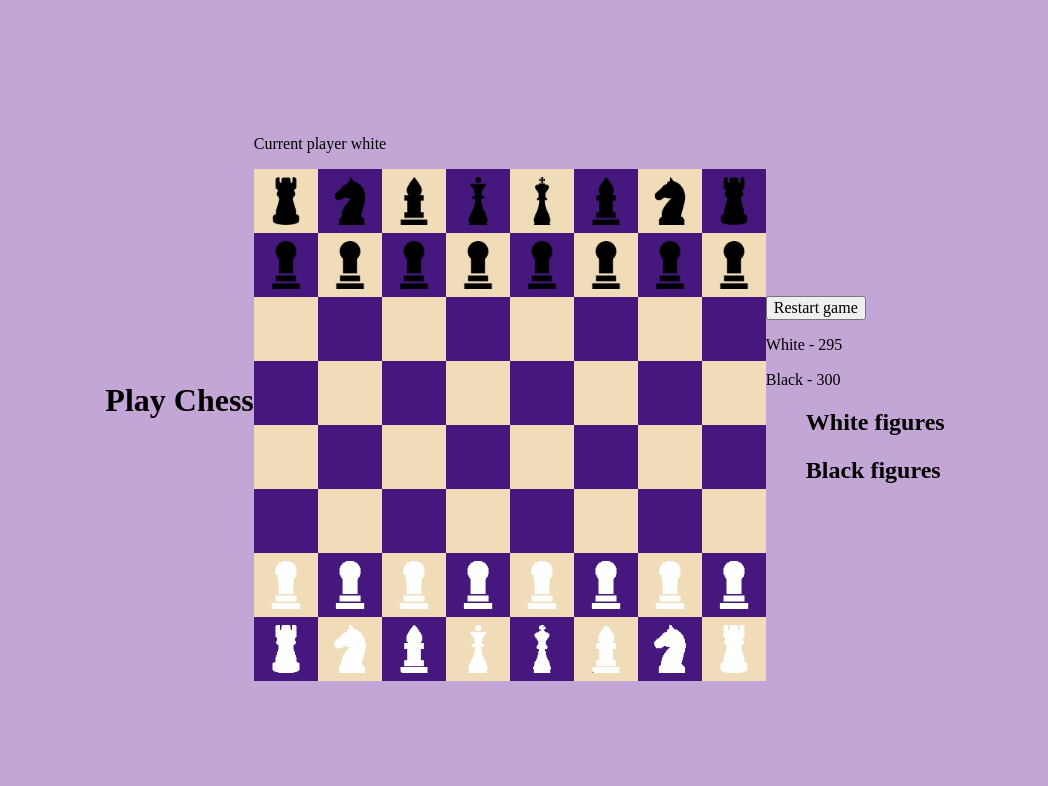
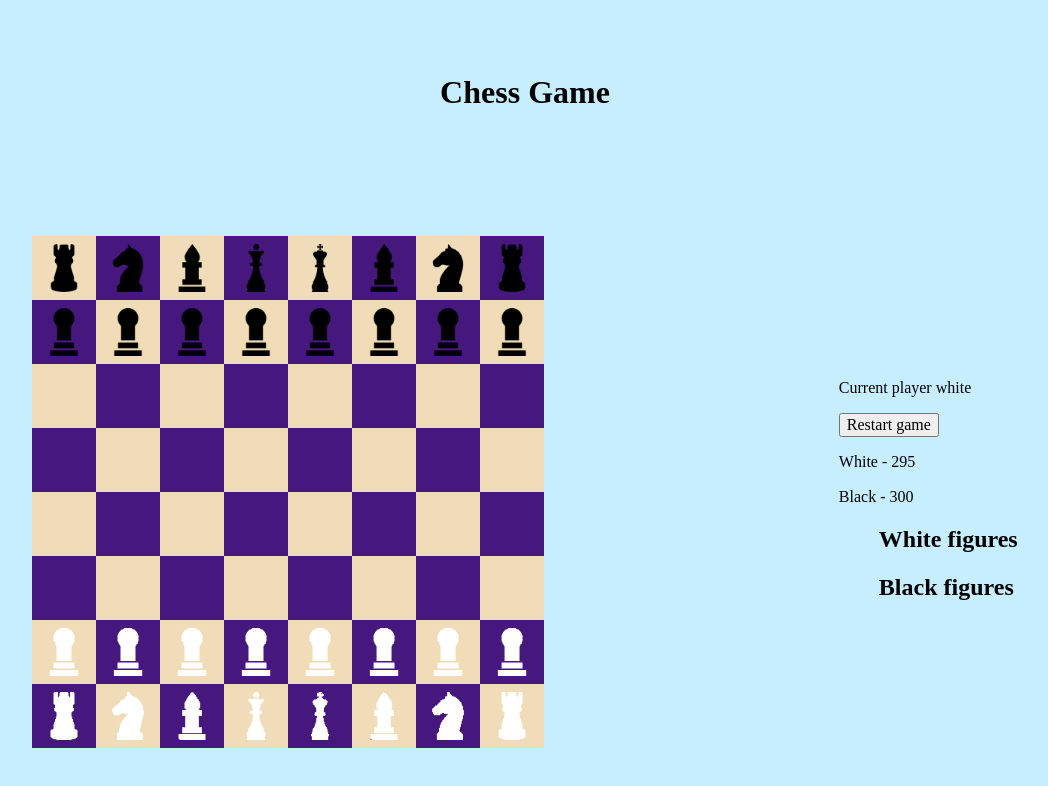
Before and after one commit to IVKrylova/chess, a React (Create React App) app: page / in a window 1280 px wide. Shown: the top 786 px of the page, without its empty margins (115-1163 px from the left). Built offline with nearby package versions, Linux system fonts and the light colour scheme.

Commit message:
refactor: change semantics

```diff
--- a/src/components/App/App.css
+++ b/src/components/App/App.css
@@ -1,8 +1,19 @@
 .app {
   height: 100vh;
   width: 100%;
-  display: flex;
-  justify-content: center;
+  display: grid;
+  justify-items: center;
   align-items: center;
-  background-color: rgb(195, 166, 213);
+  grid-template-areas:
+    'title title'
+    'board state';
+  background-color: #C7EEFF;
 }
+
+.main-title {
+  grid-area: title;
+}
+
+.game-state {
+  grid-area: state;
+}
--- a/src/components/App/App.tsx
+++ b/src/components/App/App.tsx
@@ -3,8 +3,7 @@ import { BoardClass } from '../../models/BoardClass';
 import { Colors } from '../../models/Colors';
 import { PlayerClass } from '../../models/PlayerClass';
 import Board from '../Board/Board';
-import LostFigures from '../LostFigures/LostFigures';
-import Timer from '../Timer/Timer';
+import GameState from '../GameState/GameState';
 import './App.css';
 
 const App = () => {
@@ -32,29 +31,18 @@ const App = () => {
 
   return (
     <div className='app'>
-      <h1 className='main-title'>Play Chess</h1>
+      <h1 className='main-title'>Chess Game</h1>
       <Board
         board={board}
         setBoard={setBoard}
         currentPlayer={currentPlayer}
         swapPlayer={swapPlayer}
       />
-      <section className='game-state'>
-        <Timer
-          restart={restart}
-          currentPlayer={currentPlayer}
-        />
-        <ul className='block-lost-figures'>
-          <LostFigures
-            title='White figures'
-            figures={board.lostWhiteFigures}
-          />
-          <LostFigures
-            title='Black figures'
-            figures={board.lostBlackFigures}
-          />
-        </ul>
-      </section>
+      <GameState
+        currentPlayer={currentPlayer}
+        board={board}
+        restart={restart}
+      />
     </div>
   );
 }
--- a/src/components/Board/Board.css
+++ b/src/components/Board/Board.css
@@ -3,4 +3,5 @@
   height: calc(64px * 8);
   display: flex;
   flex-wrap: wrap;
+  grid-area: board;
 }
--- a/src/components/Board/Board.tsx
+++ b/src/components/Board/Board.tsx
@@ -40,9 +40,7 @@ const Board: FC<BoardProps> = ({ board, setBoard, currentPlayer, swapPlayer }) =
   }, [selectedCell]);
 
   return (
-    <div className='board-wrap'>
-      <p className='title'>Current player {currentPlayer?.color}</p>
-      <div className='board'>
+    <section className='board'>
       {board.cells.map((row, index) =>
         <React.Fragment key={index}>
           <>
@@ -57,8 +55,7 @@ const Board: FC<BoardProps> = ({ board, setBoard, currentPlayer, swapPlayer }) =
           </>
         </React.Fragment>
       )}
-      </div>
-    </div>
+    </section>
   );
 }
 
--- /dev/null
+++ b/src/components/GameState/GameState.tsx
@@ -0,0 +1,36 @@
+import { FC } from 'react';
+import { BoardClass } from '../../models/BoardClass';
+import { PlayerClass } from '../../models/PlayerClass';
+import LostFigures from '../LostFigures/LostFigures';
+import Timer from '../Timer/Timer';
+import './GameState.css';
+
+interface GameStateProps {
+  currentPlayer: PlayerClass | null,
+  restart: () => void,
+  board: BoardClass,
+}
+
+const GameState: FC<GameStateProps> = ({ currentPlayer, restart, board }) => {
+  return (
+    <section className='game-state'>
+      <p className='current-player'>Current player {currentPlayer?.color}</p>
+      <Timer
+        restart={restart}
+        currentPlayer={currentPlayer}
+      />
+      <ul className='block-lost-figures'>
+        <LostFigures
+          title='White figures'
+          figures={board.lostWhiteFigures}
+        />
+        <LostFigures
+          title='Black figures'
+          figures={board.lostBlackFigures}
+        />
+      </ul>
+    </section>
+  );
+}
+
+export default GameState;
--- a/src/components/Timer/Timer.tsx
+++ b/src/components/Timer/Timer.tsx
@@ -1,6 +1,7 @@
 import { FC, useState, useRef, useEffect } from 'react';
 import { Colors } from '../../models/Colors';
 import { PlayerClass } from '../../models/PlayerClass';
+import './Timer.css';
 
 interface TimerProps {
   currentPlayer: PlayerClass | null,
@@ -39,12 +40,16 @@ const Timer: FC<TimerProps> = ({ currentPlayer, restart }) => {
   }
 
   return (
-    <div>
-      <button type='button' onClick={handleRestart}>
+    <div className='timer'>
+      <button className='button-restart' type='button' onClick={handleRestart}>
         Restart game
       </button>
-      <p>{`White - ${whiteTime}`}</p>
-      <p>{`Black - ${blackTime}`}</p>
+      <p className='timer__player'>
+        {`White - ${whiteTime}`}
+      </p>
+      <p className='timer__player'>
+        {`Black - ${blackTime}`}
+      </p>
     </div>
   );
 }
```
Also changed, not shown: src/components/GameState/GameState.css (added). Lines whose indentation alone changed are shown as unchanged.
